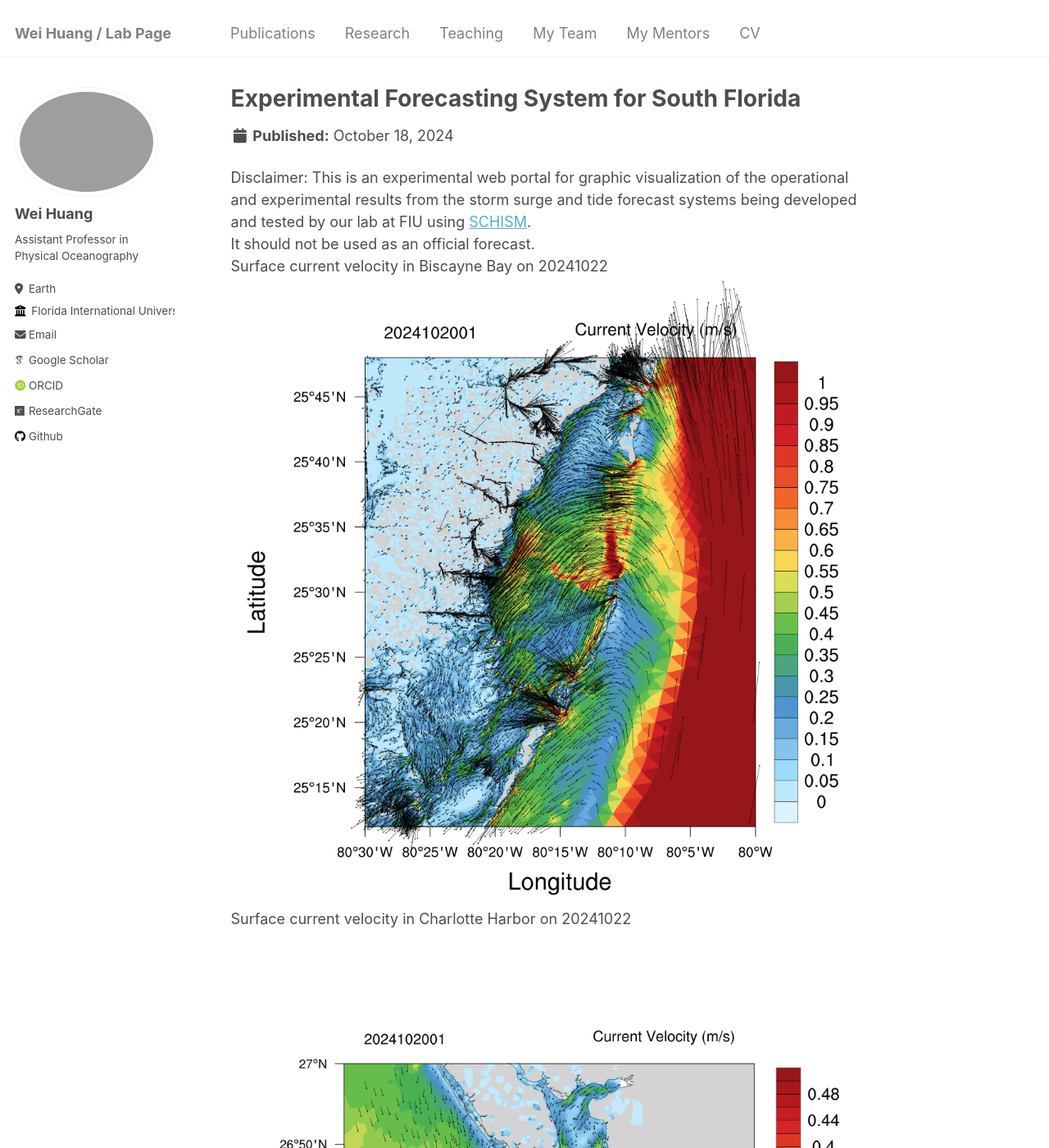
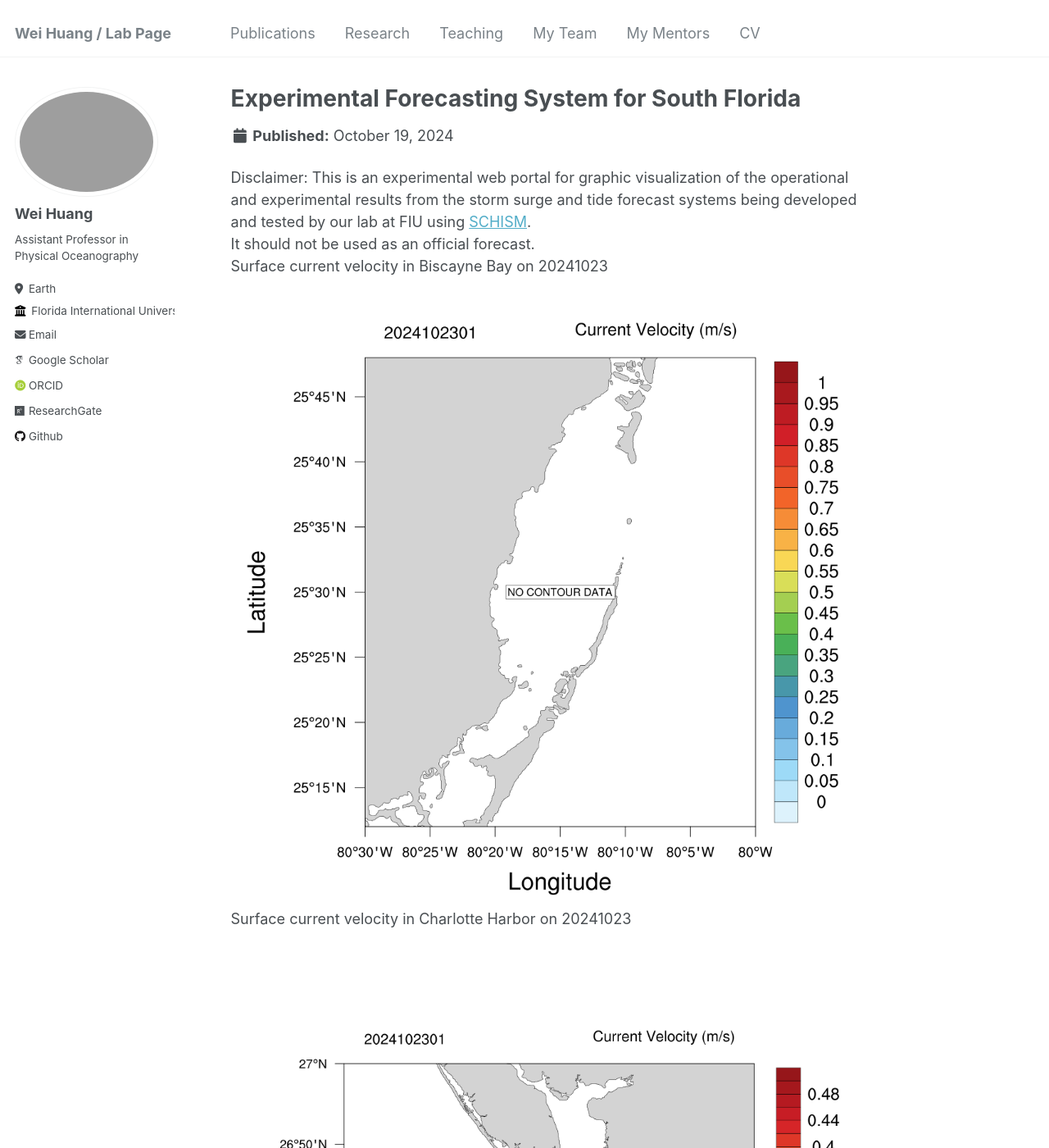
Before and after one commit to huang96169/huang96169.github.io, a Jekyll site: the page built from _research/research-1.md, in a window 1280 px wide and 1400 px high. Shown: the whole window at 82% size. Built offline with Jekyll 4.4.1, drawn with Linux system fonts in a browser that asks for light colours; some web fonts are replaced; some of the changed text lies outside the part shown.

Commit message:
replaced research_uv1.gif research_salt1.gif research_temp1.gif and replaced research_elev2.gif research_uv2.gif research_salt2.gif research_temp2.gif

```diff
--- a/_research/research-1.md
+++ b/_research/research-1.md
@@ -1,7 +1,7 @@
 ---
 title: "Experimental Forecasting System for South Florida"
-short: Surface current velocity of South Florida from 20241018 to 20241022
-date: 2024-10-18
+short: Surface current velocity of South Florida from 20241019 to 20241023
+date: 2024-10-19
 short1: "Disclaimer: This is an experimental web portal for graphic visualization of the operational and experimental results from the storm surge and tide forecast systems being developed and tested by our lab at FIU using [SCHISM](https://ccrm.vims.edu/schismweb/). It should not be used as an official forecast."
 excerpt: "<img src='/images/research_uv1.gif'>"
 collection: research
@@ -10,11 +10,11 @@ collection: research
 Disclaimer:
 This is an experimental web portal for graphic visualization of the operational and experimental results from the storm surge and tide forecast systems being developed and tested by our lab at FIU using [SCHISM](https://ccrm.vims.edu/schismweb/).<br/>
 It should not be used as an official forecast.<br/>
-Surface current velocity in Biscayne Bay on 20241022<br/>
+Surface current velocity in Biscayne Bay on 20241023<br/>
 <img src='/images/research_Bbay.png'>
-Surface current velocity in Charlotte Harbor on 20241022<br/>
+Surface current velocity in Charlotte Harbor on 20241023<br/>
 <img src='/images/research_Cbay.png'>
-Surface current velocity in Tampa Bay on 20241022<br/>
+Surface current velocity in Tampa Bay on 20241023<br/>
 <img src='/images/research_Tbay.png'>
 The map below showns observational stations used for validating the model's results, as well as the horizontal grid. <br/>
 The horizontal grid for SCHISM in simulating Biscayne Bay in South Florida, using flexible resolution resolving levees and canals (1-2 m), watershed rural and urban areas (30m-50m) and coastal ocean (500m-5km).<br/>
```
Also changed, not shown: _research/research-2.md (+6 -6 lines), images/research_Bbay.png, images/research_Cbay.png, images/research_Tbay.png, images/research_maxelev2.gif, 4 other files.
